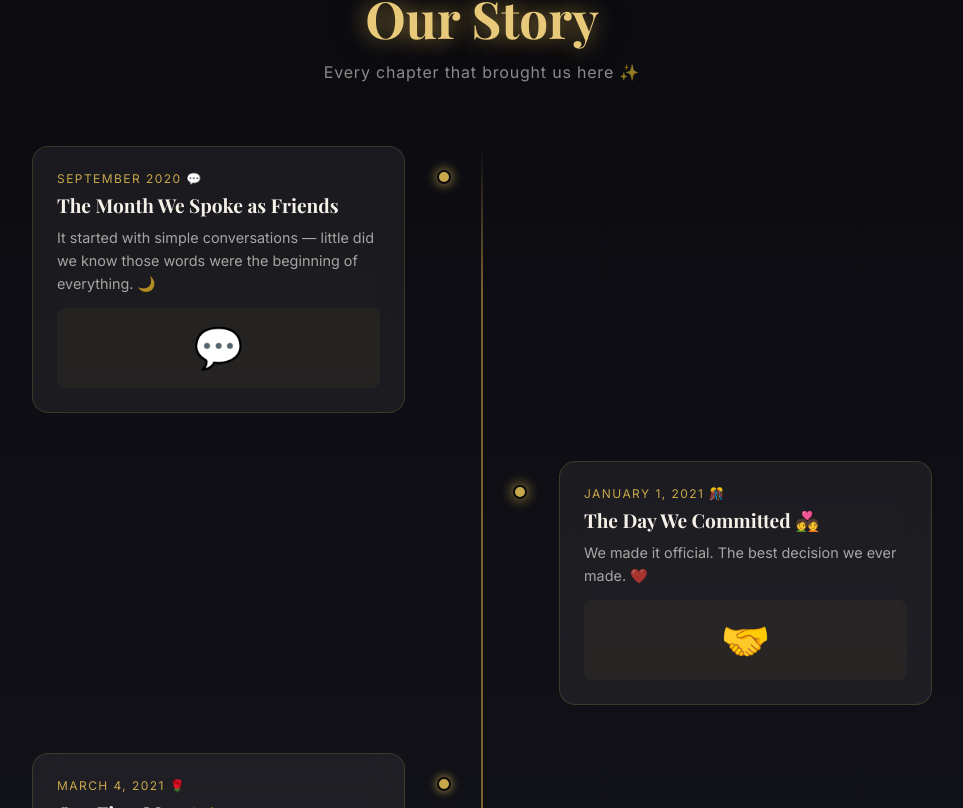
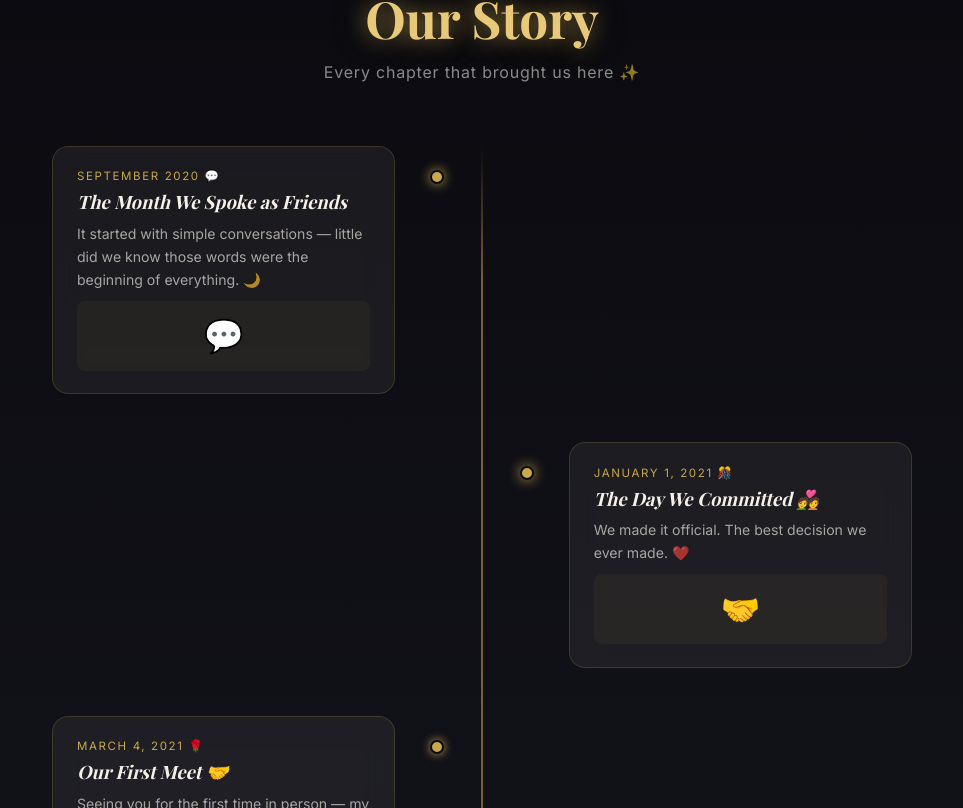
Before and after one commit to VarshiniJayakumar/birthday, a React (Vite) app: page / in a window 1280 px wide. Shown: the part 912-1720 px from the top of the page, without its empty margins (158-1121 px from the left). Built offline with nearby package versions, Linux system fonts and the light colour scheme; a web font is replaced by a local one.

Commit message:
Remove pic4, fix timeline and gallery mobile layout

```diff
--- a/src/components/Gallery.css
+++ b/src/components/Gallery.css
@@ -1,5 +1,5 @@
 .gallery-section {
-  padding: 6rem 2rem;
+  padding: 6rem 1.5rem;
   background: var(--dark);
 }
 
@@ -13,7 +13,7 @@
 
 .polaroid {
   background: #f5f0e8;
-  padding: 0.8rem 0.8rem 2.5rem;
+  padding: 0.7rem 0.7rem 2.2rem;
   border-radius: 4px;
   box-shadow: 0 4px 20px rgba(0,0,0,0.5);
   transition: box-shadow 0.3s;
@@ -38,9 +38,30 @@
 .polaroid-caption {
   text-align: center;
   color: #333;
-  font-size: 0.9rem;
+  font-size: 0.85rem;
   margin-top: 0.5rem;
   line-height: 1.3;
+  padding: 0 0.2rem;
+}
+
+/* ── Mobile gallery ────────────────────────────────────────── */
+@media (max-width: 680px) {
+  .gallery-section { padding: 4rem 1rem; }
+
+  .gallery-grid {
+    grid-template-columns: repeat(2, 1fr);
+    gap: 0.9rem;
+    margin-bottom: 2rem;
+  }
+
+  .polaroid {
+    padding: 0.5rem 0.5rem 1.8rem;
+  }
+
+  .polaroid-caption {
+    font-size: 0.75rem;
+    margin-top: 0.3rem;
+  }
 }
 
 /* Modal */
--- a/src/components/Timeline.css
+++ b/src/components/Timeline.css
@@ -1,5 +1,5 @@
 .timeline-section {
-  padding: 6rem 2rem;
+  padding: 6rem 1.5rem;
   background: linear-gradient(180deg, var(--black) 0%, var(--dark) 50%, var(--black) 100%);
 }
 
@@ -18,9 +18,10 @@
   letter-spacing: 0.05em;
 }
 
+/* ── Desktop: two-column alternating ──────────────────────── */
 .tl-container {
   position: relative;
-  max-width: 900px;
+  max-width: 860px;
   margin: 0 auto;
 }
 
@@ -35,11 +36,11 @@
 
 .tl-item {
   position: relative;
-  width: 45%;
+  width: 44%;
   margin-bottom: 3rem;
 }
-.tl-left  { margin-left: 0; margin-right: auto; padding-right: 2rem; }
-.tl-right { margin-left: auto; margin-right: 0; padding-left: 2rem; }
+.tl-left  { margin-left: 0; margin-right: auto; padding-right: 2.2rem; }
+.tl-right { margin-left: auto; margin-right: 0; padding-left: 2.2rem; }
 
 .tl-dot {
   position: absolute;
@@ -54,26 +55,30 @@
 .tl-right .tl-dot { left: -7px;  transform: translateX(-50%); }
 
 .tl-card {
-  padding: 1.5rem;
+  padding: 1.4rem 1.5rem;
+  border-radius: 14px;
 }
 
 .tl-date {
-  font-size: 0.75rem;
-  letter-spacing: 0.12em;
+  font-size: 0.72rem;
+  letter-spacing: 0.14em;
   text-transform: uppercase;
   display: block;
   margin-bottom: 0.4rem;
+  color: var(--gold);
 }
 .tl-title {
-  font-size: 1.2rem;
+  font-size: 1.15rem;
   color: var(--white);
-  margin-bottom: 0.5rem;
+  margin-bottom: 0.45rem;
+  font-family: var(--font-serif);
+  font-style: italic;
 }
 .tl-desc {
-  font-size: 0.9rem;
+  font-size: 0.88rem;
   color: rgba(245,240,232,0.65);
-  line-height: 1.6;
-  margin-bottom: 0.8rem;
+  line-height: 1.65;
+  margin-bottom: 0.6rem;
 }
 
 .tl-photo {
@@ -85,11 +90,11 @@
 }
 .tl-photo-placeholder {
   width: 100%;
-  height: 80px;
+  height: 70px;
   display: flex;
   align-items: center;
   justify-content: center;
-  font-size: 2.5rem;
+  font-size: 2rem;
   background: rgba(201,168,76,0.06);
   border-radius: 8px;
   margin-top: 0.5rem;
@@ -97,7 +102,7 @@
 
 .tl-audio-btn {
   margin-top: 0.8rem;
-  background: rgba(201,168,76,0.12);
+  background: rgba(201,168,76,0.1);
   border: 1px solid rgba(201,168,76,0.3);
   color: var(--gold-light);
   padding: 0.4rem 1rem;
@@ -107,8 +112,40 @@
 }
 .tl-audio-btn:hover { background: rgba(201,168,76,0.22); }
 
-@media (max-width: 700px) {
-  .tl-spine { left: 20px; }
-  .tl-item  { width: 100%; padding-left: 3rem !important; padding-right: 0 !important; margin-left: 0 !important; }
-  .tl-dot   { left: 13px !important; right: auto !important; transform: none !important; }
+
+/* ── Mobile: elegant single column with left spine ────────── */
+@media (max-width: 680px) {
+  .timeline-section { padding: 4rem 1rem; }
+
+  .tl-spine {
+    left: 18px;
+    transform: none;
+  }
+
+  .tl-item {
+    width: 100%;
+    padding-left: 2.8rem !important;
+    padding-right: 0 !important;
+    margin-left: 0 !important;
+    margin-right: 0 !important;
+    margin-bottom: 2rem;
+  }
+
+  .tl-dot {
+    left: 11px !important;
+    right: auto !important;
+    transform: none !important;
+    top: 1.2rem;
+    width: 12px;
+    height: 12px;
+  }
+
+  .tl-card {
+    padding: 1.1rem 1.2rem;
+    border-radius: 12px;
+  }
+
+  .tl-title { font-size: 1rem; }
+  .tl-desc  { font-size: 0.84rem; }
+  .tl-date  { font-size: 0.68rem; }
 }
--- a/src/config.js
+++ b/src/config.js
@@ -62,12 +62,10 @@ export const config = {
   ],
 
   // ── Memory Gallery ─────────────────────────────────────────
-  // All 8 photos from /public/photos/ — update captions to match your pics!
   gallery: [
     { src: "/photos/pic1.jpg", caption: "Us 💛",                          type: "image" },
     { src: "/photos/pic2.jpg", caption: "From the very beginning 🌸",     type: "image" },
     { src: "/photos/pic3.jpg", caption: "Love is us ❤️",                  type: "image" },
-    { src: "/photos/pic4.jpg", caption: "Every moment with you 💍",       type: "image" },
     { src: "/photos/pic5.jpg", caption: "Golden hour with you ✨",        type: "image" },
     { src: "/photos/pic6.jpg", caption: "This memory lives rent-free 😄", type: "image" },
     { src: "/photos/pic7.jpg", caption: "Every adventure with you 🌍",    type: "image" },
```
